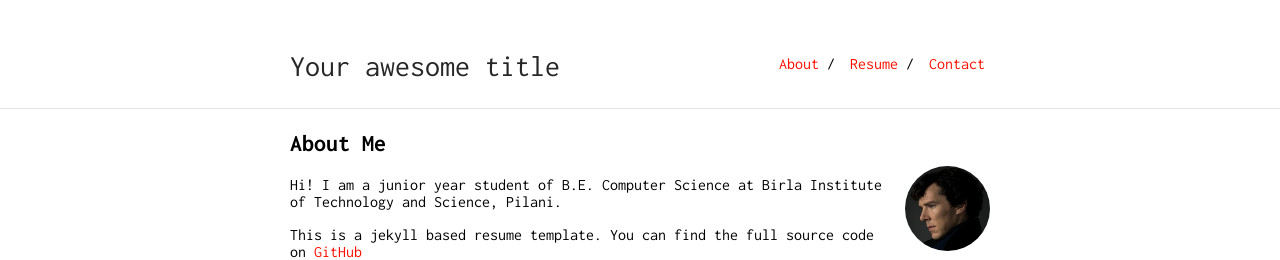
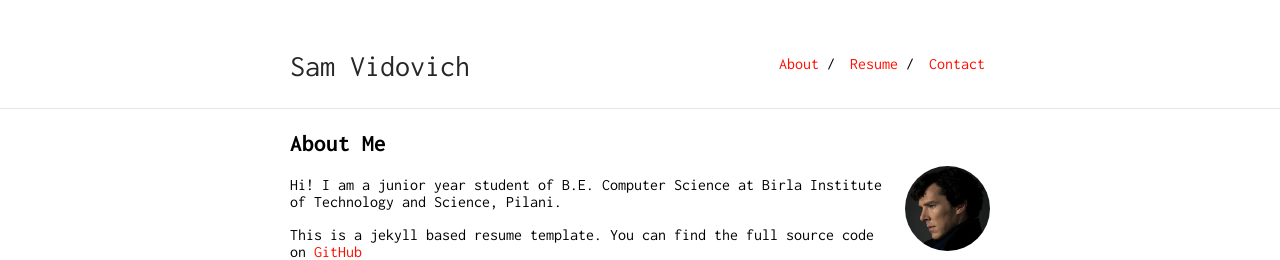
Before and after one commit to svidovich/svidovich.github.io, a Jekyll site: the page built from index.md, in a window 1280 px wide. Shown: the top 260 px of the page. Built offline with Jekyll 4.4.1, drawn with Linux system fonts in a browser that asks for light colours.

Commit message:
Update _config.yml

```diff
--- a/_config.yml
+++ b/_config.yml
@@ -1,12 +1,12 @@
-title: Researcher
-url: "http://svidovich.github.io"
-baseurl: "/researcher"
+#title: Researcher
+#url: "http://svidovich.github.io"
+#baseurl: "/researcher"
 
 #<<<<<<< HEAD
 #=======
 # Site settings
-title: Your awesome title
-email: your-email@domain.com
+title: Sam Vidovich
+#email: your-email@domain.com
 description: > # this means to ignore newlines until "baseurl:"
 #	Samuel Vidovich Resume and Experience!
 baseurl: "" # the subpath of your site, e.g. /blog
```
